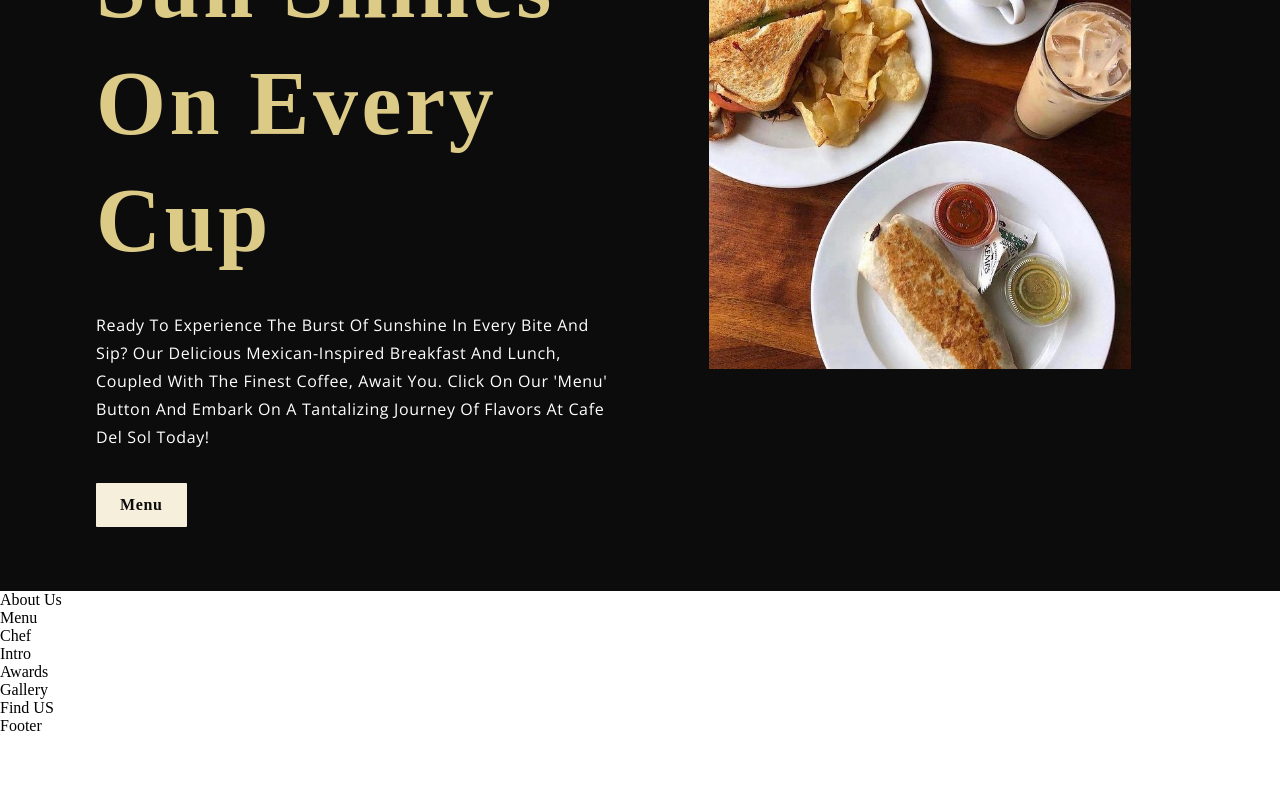
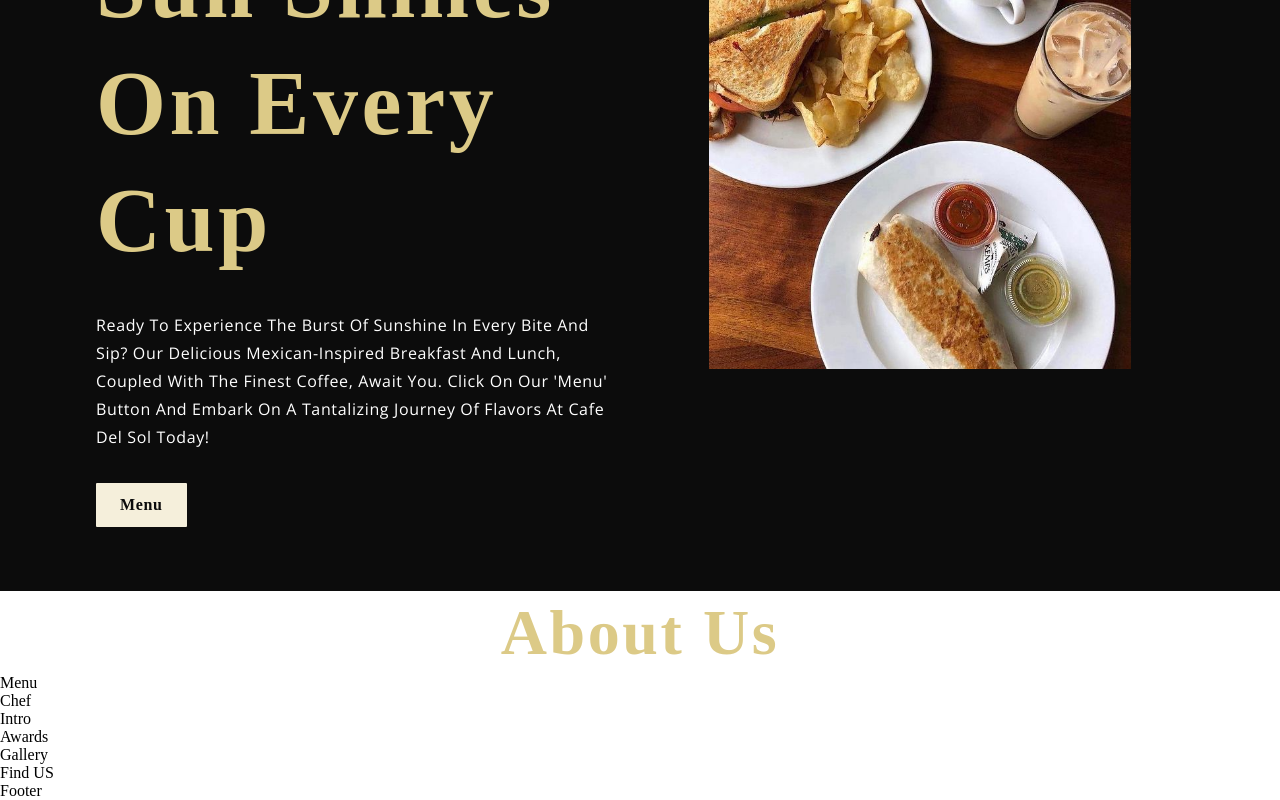
Before and after one commit to brosmar18/coffee-shop, a React (Create React App) app: page / in a window 1280 px wide. Shown: the part 377-1177 px from the top of the page. Before the commit the page ends 1112 px from the top, so only its background shows below. Built offline with nearby package versions, Linux system fonts and the light colour scheme; a web font is replaced by a local one.

Commit message:
containers and title added

```diff
--- a/src/container/AboutUs/AboutUs.jsx
+++ b/src/container/AboutUs/AboutUs.jsx
@@ -4,7 +4,11 @@ import './AboutUs.css';
 
 const AboutUs = () => {
     return (
-        <div>About Us</div>
+        <div className='app__aboutus-content flex__center'>
+            <div className='app__aboutus-content_about'>
+                <h1 className='headtext__cormorant'>About Us</h1>
+            </div>
+        </div>
     )
 }
 
```
